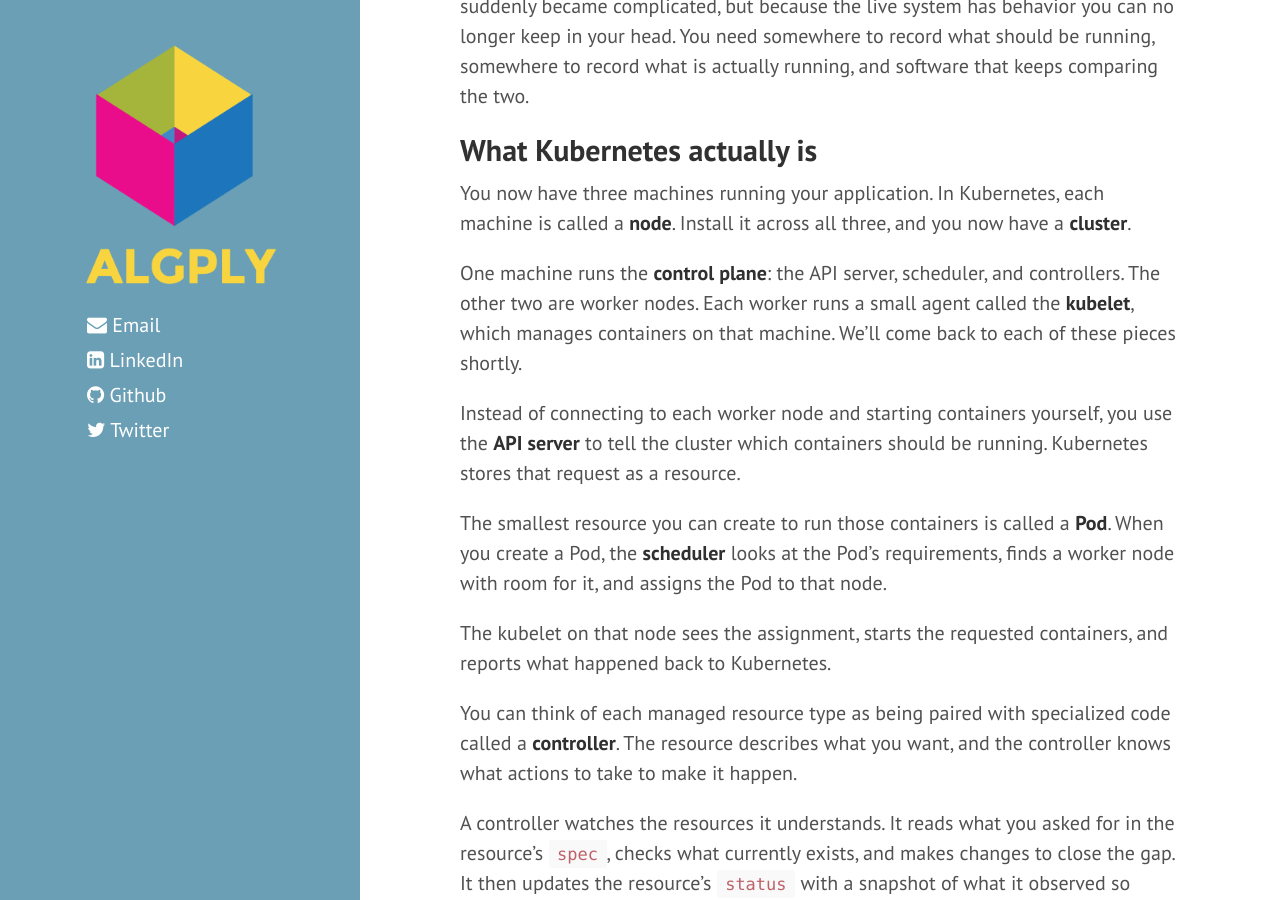
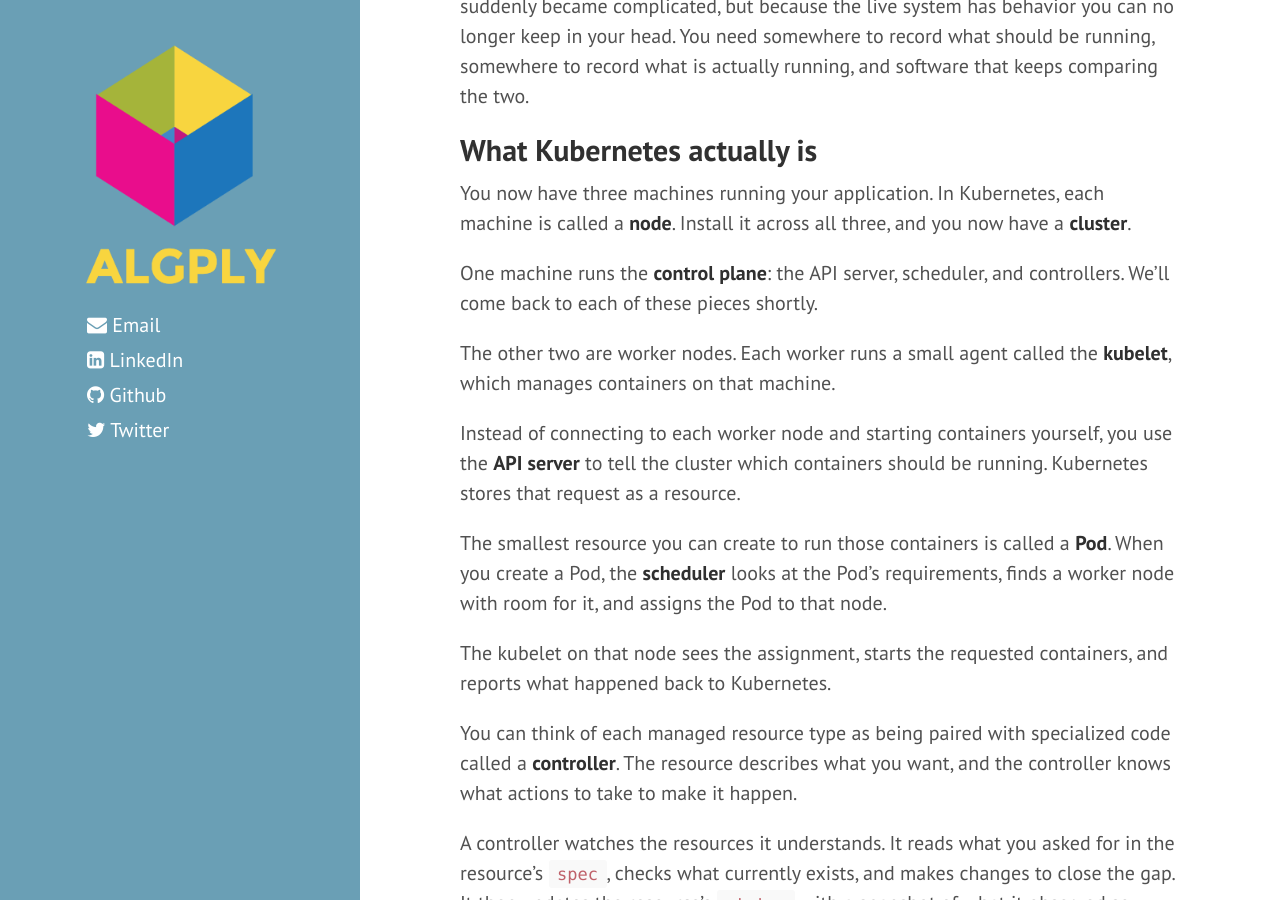
Before and after one commit to josephgardner/josephgardner.github.io, a Jekyll site: the page built from _posts/2026-04-06-kubernetes-from-scratch.md, in a window 1280 px wide and 900 px high, scrolled down 4680 px. Built offline with Jekyll 4.4.1, drawn with Linux system fonts in a browser that asks for light colours; nearby versions of some CDN libraries; comment, search, counter and statistics services are not loaded.

Commit message:
Apply suggestion from @josephgardner

```diff
--- a/_posts/2026-04-06-kubernetes-from-scratch.md
+++ b/_posts/2026-04-06-kubernetes-from-scratch.md
@@ -150,7 +150,9 @@
 
 You now have three machines running your application. In Kubernetes, each machine is called a **node**. Install it across all three, and you now have a **cluster**.
 
-One machine runs the **control plane**: the API server, scheduler, and controllers. The other two are worker nodes. Each worker runs a small agent called the **kubelet**, which manages containers on that machine. We’ll come back to each of these pieces shortly.
+One machine runs the **control plane**: the API server, scheduler, and controllers. We’ll come back to each of these pieces shortly.
+
+The other two are worker nodes. Each worker runs a small agent called the **kubelet**, which manages containers on that machine.
 
 
 Instead of connecting to each worker node and starting containers yourself, you use the **API server** to tell the cluster which containers should be running. Kubernetes stores that request as a resource.
```
